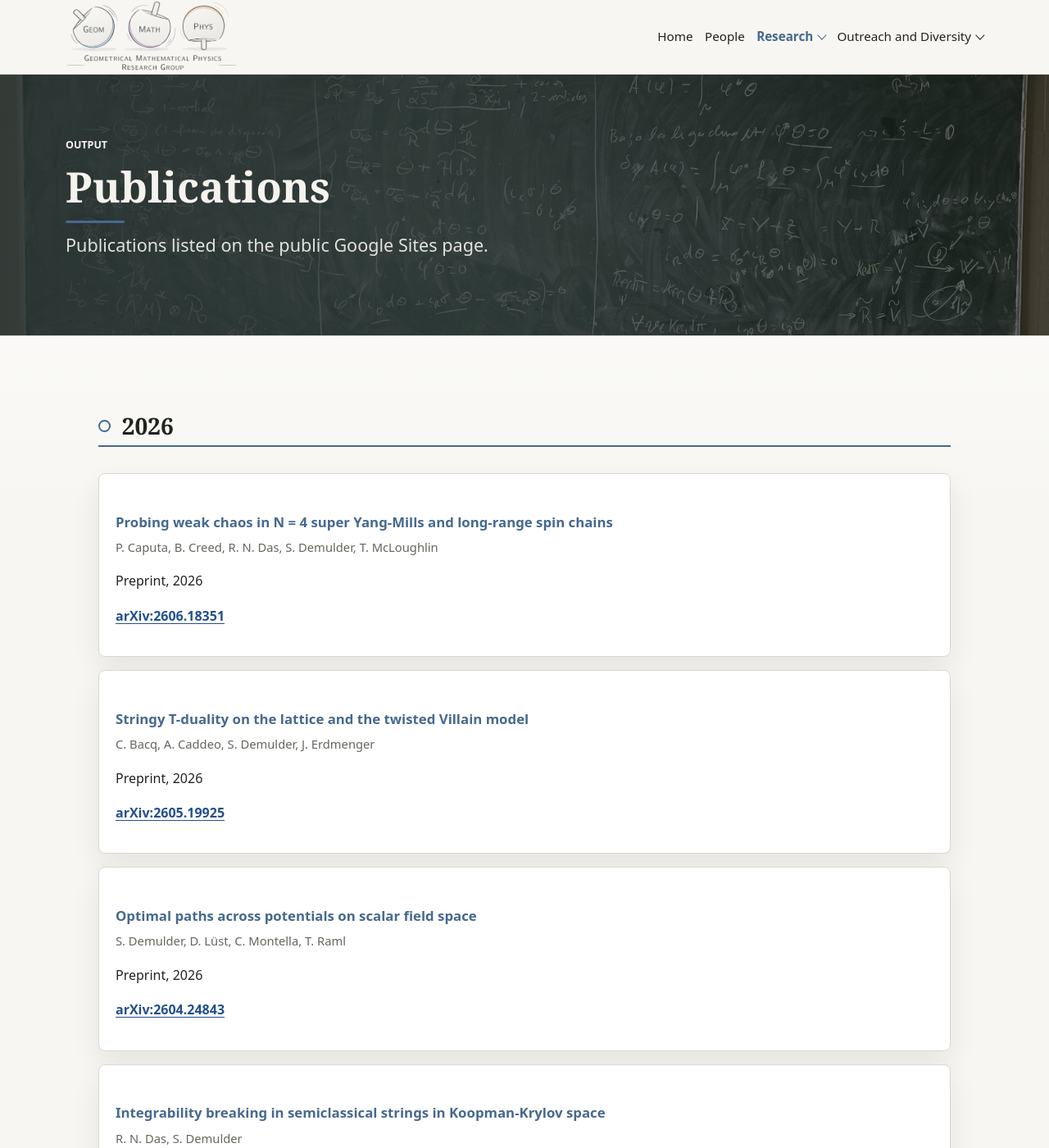
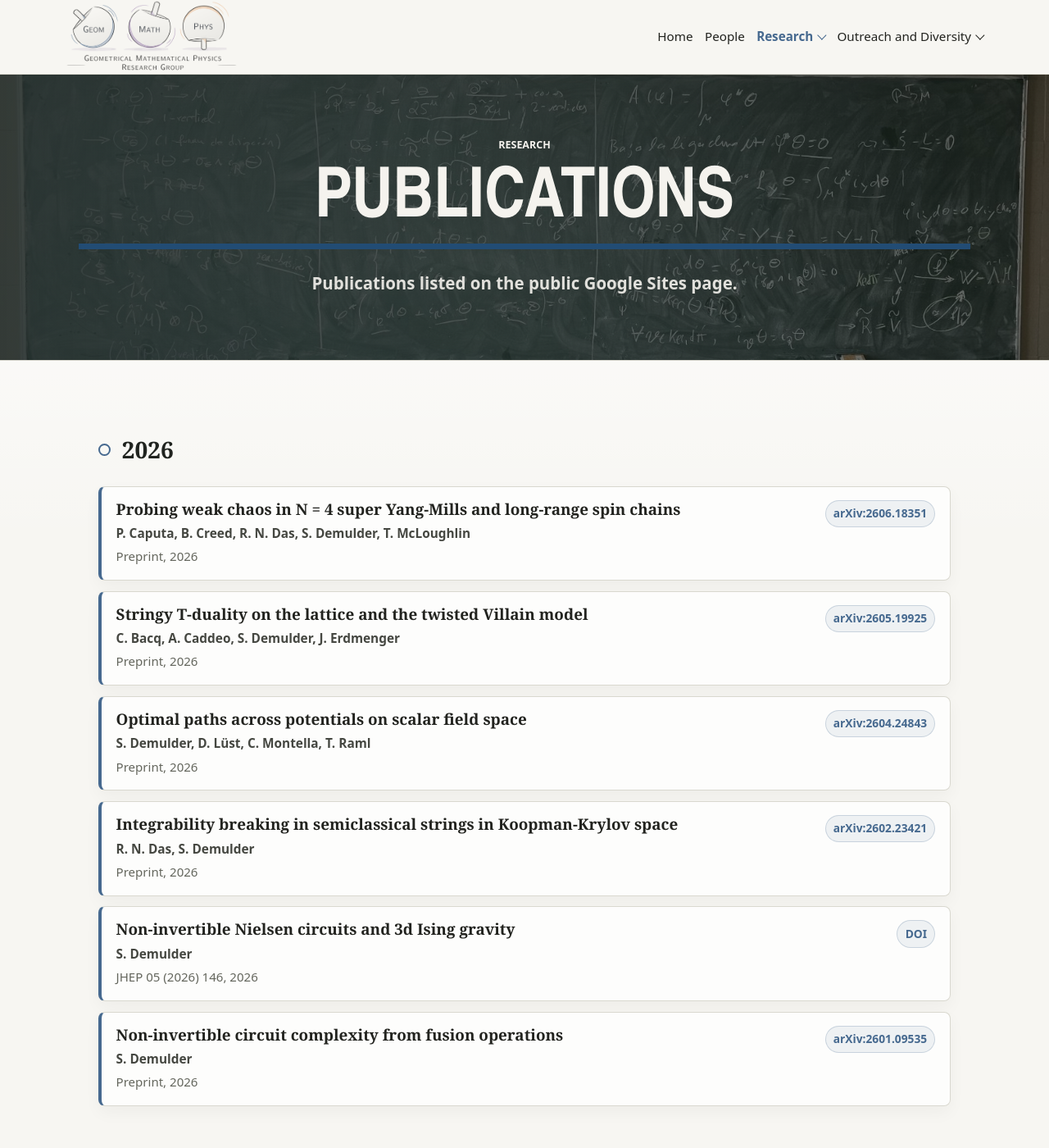
Before and after one commit to GeomMPhys/geommphys.github.io, a Jekyll site: the page built from publications.md, in a window 1280 px wide and 1400 px high. Shown: the whole window at 82% size. Built offline with Jekyll 4.4.1, drawn with Linux system fonts in a browser that asks for light colours.

Commit message:
title tweaks

```diff
--- a/_includes/publication.html
+++ b/_includes/publication.html
@@ -1,9 +1,11 @@
 {% assign publication = include.publication %}
 <article class="publication">
-  <h3>{{ publication.title }}</h3>
-  <p class="meta">{{ publication.authors }}</p>
-  <p>{{ publication.venue }}{% if publication.year %}, {{ publication.year }}{% endif %}</p>
-  <p class="links">
+  <div class="publication__body">
+    <h3>{{ publication.title }}</h3>
+    <p class="publication__authors">{{ publication.authors }}</p>
+    <p class="publication__venue">{{ publication.venue }}{% if publication.year %}, {{ publication.year }}{% endif %}</p>
+  </div>
+  <p class="publication__links">
     {% if publication.arxiv and publication.arxiv != "" %}<a href="https://arxiv.org/abs/{{ publication.arxiv }}">arXiv:{{ publication.arxiv }}</a>{% endif %}
     {% if publication.doi and publication.doi != "" %}<a href="https://doi.org/{{ publication.doi }}">DOI</a>{% endif %}
   </p>
--- a/assets/css/main.scss
+++ b/assets/css/main.scss
@@ -209,12 +209,59 @@ code {
 .hero__inner {
   position: relative;
   padding: clamp(4rem, 10vw, 8.5rem) 0 clamp(3.5rem, 7vw, 6rem);
+  text-align: center;
+}
+
+.hero__title,
+.page-heading h1 {
+  font-family: "Arial Narrow", "Roboto Condensed", "Aptos Narrow", "Helvetica Neue", Arial, sans-serif;
+  font-weight: 800;
+  letter-spacing: 0;
+  line-height: 1;
+  text-transform: uppercase;
+}
+
+.hero__title {
+  display: grid;
+  gap: 0.35em;
+  max-width: none;
+  margin: 0 auto 1.35rem;
+  padding-bottom: 1.05rem;
+  color: var(--text);
+}
+
+.hero__title::after {
+  width: 100%;
+  height: 0.56rem;
+  margin-top: 0.15rem;
+  background: rgba(34, 76, 116, 0.9);
+  content: "";
+}
+
+.hero__title-main,
+.hero__title-sub {
+  display: block;
+}
+
+.hero__title-main {
+  color: #173f79;
+  font-size: clamp(2.35rem, 5.25vw, 4.9rem);
+}
+
+.hero__title-sub {
+  color: var(--text);
+  font-size: clamp(1.95rem, 4.15vw, 3.95rem);
 }
 
 .lead {
   max-width: 760px;
   color: var(--muted);
   font-size: clamp(1.08rem, 1.8vw, 1.35rem);
+}
+
+.hero .lead {
+  margin-right: auto;
+  margin-left: auto;
 }
 
 .eyebrow {
@@ -233,6 +280,10 @@ code {
   flex-wrap: wrap;
   gap: 0.8rem;
   align-items: center;
+}
+
+.hero__actions {
+  justify-content: center;
 }
 
 .button {
@@ -276,6 +327,7 @@ code {
   background:
     linear-gradient(110deg, rgba(70, 105, 143, 0.12), rgba(130, 99, 160, 0.08) 46%, rgba(185, 101, 40, 0.08)),
     var(--surface-alt);
+  text-align: center;
 }
 
 .page-heading--photo {
@@ -306,18 +358,37 @@ code {
 
 .page-heading h1 {
   position: relative;
+  max-width: none;
   padding-bottom: 0.95rem;
+  font-size: clamp(2.65rem, 6.6vw, 5.35rem);
 }
 
 .page-heading h1::after {
   position: absolute;
   bottom: 0;
-  left: 0;
-  width: 4.5rem;
-  height: 3px;
-  border-radius: 999px;
-  background: var(--accent);
+  left: 50%;
+  width: 100%;
+  max-width: 68rem;
+  height: 0.44rem;
+  border-radius: 0;
+  background: #224c74;
   content: "";
+  transform: translateX(-50%);
+}
+
+.page-heading .eyebrow {
+  margin-bottom: 1rem;
+}
+
+.page-heading .lead {
+  margin: 1.55rem auto 0;
+  color: #1f211e;
+  font-size: clamp(1.05rem, 1.7vw, 1.28rem);
+  font-weight: 650;
+}
+
+.page-heading--research .lead {
+  color: #f5f3ee;
 }
 
 .section--alt {
@@ -720,17 +791,100 @@ code {
 
 .publication-list {
   display: grid;
-  gap: 1rem;
+  gap: 0.8rem;
+  margin-top: 1rem;
 }
 
 .publication-year {
-  margin: 1.5rem 0 0;
-  padding-bottom: 0.45rem;
-  border-bottom: 2px solid var(--accent);
+  display: flex;
+  align-items: center;
+  gap: 0.75rem;
+  margin: 2rem 0 0.2rem;
+  padding: 0;
+  border: 0;
+  color: var(--text);
+  font-size: clamp(1.55rem, 2vw, 2.1rem);
+  line-height: 1.1;
 }
 
 .publication-year:first-child {
   margin-top: 0;
+}
+
+.publication-year::before {
+  width: 0.82rem;
+  height: 0.82rem;
+  border: 3px solid var(--accent);
+  border-radius: 50%;
+  content: "";
+}
+
+.publication {
+  display: grid;
+  grid-template-columns: minmax(0, 1fr) auto;
+  align-items: start;
+  gap: 1rem;
+  padding: 1rem 1.1rem;
+  border-left: 4px solid var(--accent);
+  background: rgba(255, 255, 255, 0.78);
+  box-shadow: 0 8px 20px rgba(24, 28, 27, 0.04);
+}
+
+.publication__body {
+  min-width: 0;
+}
+
+.publication h3 {
+  margin: 0 0 0.3rem;
+  color: var(--text);
+  font-family: Georgia, "Times New Roman", serif;
+  font-size: 1.18rem;
+  font-weight: 650;
+  line-height: 1.25;
+}
+
+.publication__authors,
+.publication__venue,
+.publication__links {
+  margin: 0;
+}
+
+.publication__authors {
+  color: #454741;
+  font-size: 0.96rem;
+  font-weight: 650;
+}
+
+.publication__venue {
+  margin-top: 0.18rem;
+  color: var(--muted);
+  font-size: 0.94rem;
+}
+
+.publication__links {
+  display: flex;
+  flex-wrap: wrap;
+  justify-content: flex-end;
+  gap: 0.45rem;
+}
+
+.publication__links a {
+  display: inline-flex;
+  align-items: center;
+  min-height: 2rem;
+  padding: 0.26rem 0.58rem;
+  border: 1px solid rgba(70, 105, 143, 0.22);
+  border-radius: 999px;
+  background: rgba(70, 105, 143, 0.08);
+  color: var(--accent);
+  font-size: 0.86rem;
+  font-weight: 750;
+  text-decoration: none;
+  white-space: nowrap;
+}
+
+.publication__links a:hover {
+  background: rgba(70, 105, 143, 0.14);
 }
 
 .person {
@@ -910,8 +1064,16 @@ address {
     grid-template-columns: 1fr;
   }
 
+  .publication {
+    grid-template-columns: 1fr;
+  }
+
   .record__date {
     justify-self: start;
+  }
+
+  .publication__links {
+    justify-content: flex-start;
   }
 
   .section__heading {
--- a/publications.md
+++ b/publications.md
@@ -1,6 +1,6 @@
 ---
 title: Publications
-section: Output
+section: Research
 description: Publications listed on the public Google Sites page.
 permalink: /publications/
 ---
```
Also changed, not shown: _layouts/home.html (+7 -2 lines).
